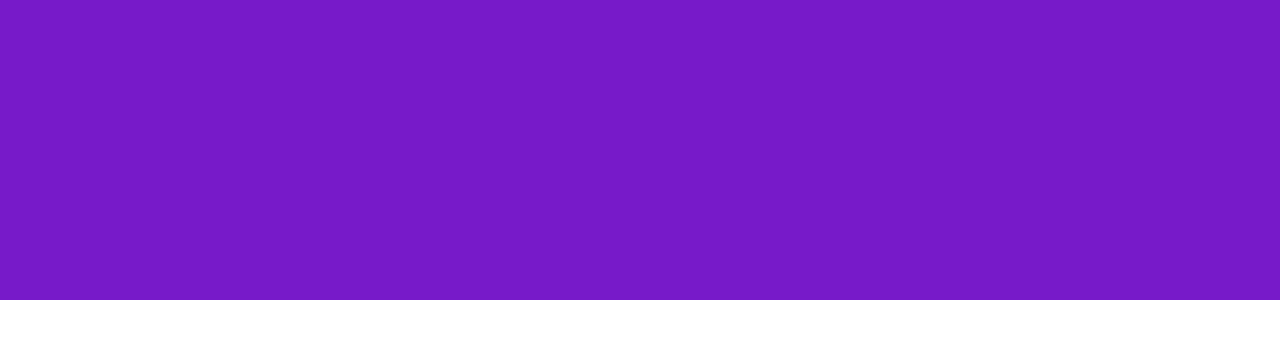
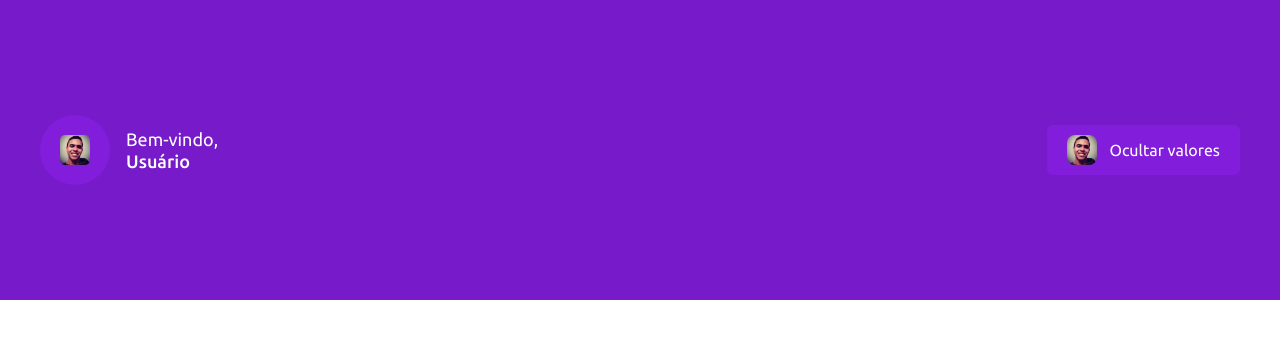
Before and after one commit to wanderson648/projeto-html-css-bootcamp-rasmoo, a plain HTML site: page index.html in a window 1280 px wide. Drawn offline with Linux system fonts and the light colour scheme.

Commit message:
Estilização do header

```diff
--- a/css/styles.css
+++ b/css/styles.css
@@ -1,3 +1,4 @@
+/* reset da página */
 * {
   margin: 0;
   padding: 0;
@@ -5,6 +6,7 @@
   font-family: 'Ubuntu', sans-serif;
 }
 
+/* definindo variáveis */
 :root {
   --white: white;
   --regular-purple: #771AC9;
@@ -19,11 +21,85 @@
   --tag-white-purple: #88A0D5;
 }
 
-
-
 /* header */
 header {
   width: 100%;
   height: 300px;
   background: var(--regular-purple);
+  display: flex;
+  justify-content: center;
 }
+
+.header-container {
+  width: 1200px;
+  height: 100%;
+  display: flex;
+  flex-direction: column;
+  justify-content: center;
+}
+
+.header-primeira-linha {
+  width: 100%;
+  display: flex;
+  justify-content: space-between;
+  align-items: center;
+}
+
+/* perfil usuario */
+
+.perfil-usuario {
+  display: flex;
+  align-items: center;
+  column-gap: 16px;
+}
+
+.perfil-usuario .perfil-imagem {
+  width: 70px;
+  height: 70px;
+  border-radius: 50%;
+  background: var(--regular-light-purple);
+  display: flex;
+  align-items: center;
+  justify-content: center;
+}
+
+.perfil-usuario .perfil-informacoes {
+  display: flex;
+  flex-direction: column;
+  line-height: 22px;
+}
+
+.perfil-usuario .perfil-informacoes .span-fino {
+  font-size: 18px;
+  color: var(--white);
+  font-weight: 400;
+}
+
+.perfil-usuario .perfil-informacoes .span-grosso {
+  font-size: 18px;
+  font-weight: 500;
+  color: var(--white);
+}
+
+/* ocultar valores */
+
+.ocultar-valores {
+  display: flex;
+  align-items: center;
+  gap: 12px;
+  cursor: pointer;
+  background: var(--regular-light-purple);
+  padding: 10px 20px;
+  border-radius: 6px;
+  transition: .3s;
+}
+
+.ocultar-valores:hover {
+  background: var(--light-purple);
+}
+
+.ocultar-valores span {
+  font-size: 16px;
+  font-weight: 400;
+  color: var(--white);
+}
--- a/index.html
+++ b/index.html
@@ -22,8 +22,32 @@
 <body>
 
   <header>
+    <div class="header-container">
 
+      <div class="header-primeira-linha">
 
+        <!-- perfil do usuairo -->
+        <div class="perfil-usuario">
+          <div class="perfil-imagem">
+            <img src="images/wo.jpg" width="30px" style="border-radius:
+            5px" alt="Imagem de perfil">
+          </div>
+          <div class="perfil-informacoes">
+            <span class="span-fino">Bem-vindo,</span>
+            <span class="span-grosso">Usuário</span>
+          </div>
+        </div>
+
+        <!-- oculatar valores -->
+        <div class="ocultar-valores">
+          <img src="images/wo.jpg" width="30px" style="border-radius:
+            8px" alt="imagem ocultar valores">
+          <span>Ocultar valores</span>
+        </div>
+
+      </div>
+
+    </div>
   </header>
 
 </body>
```
Also changed, not shown: images/wo.jpg (added).
